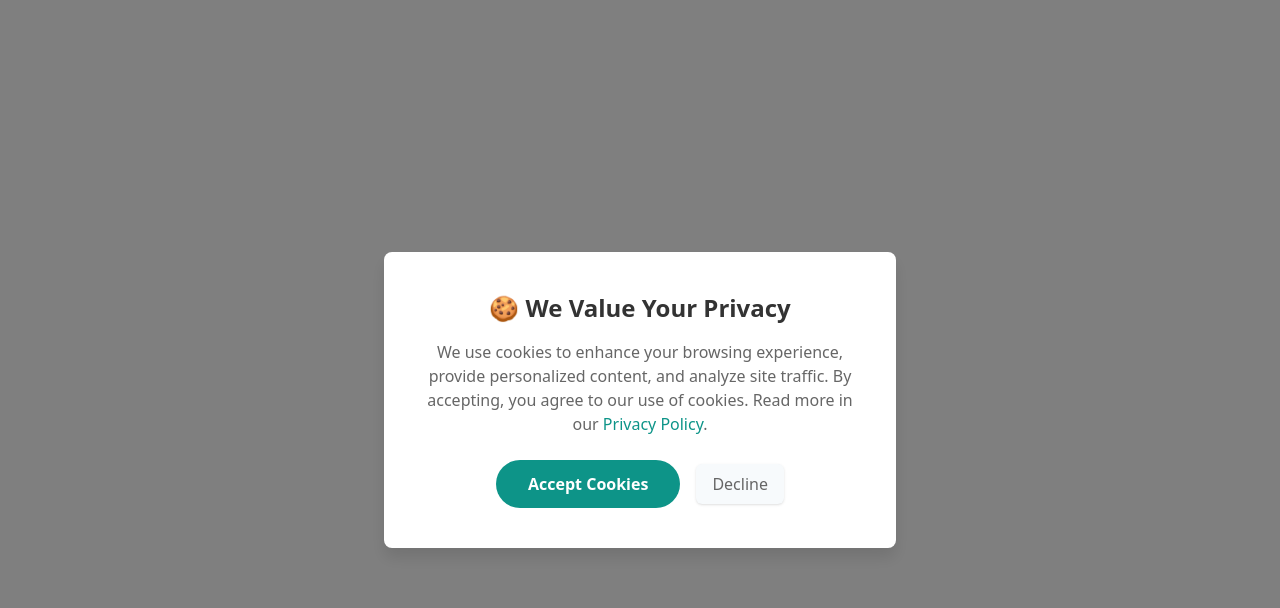
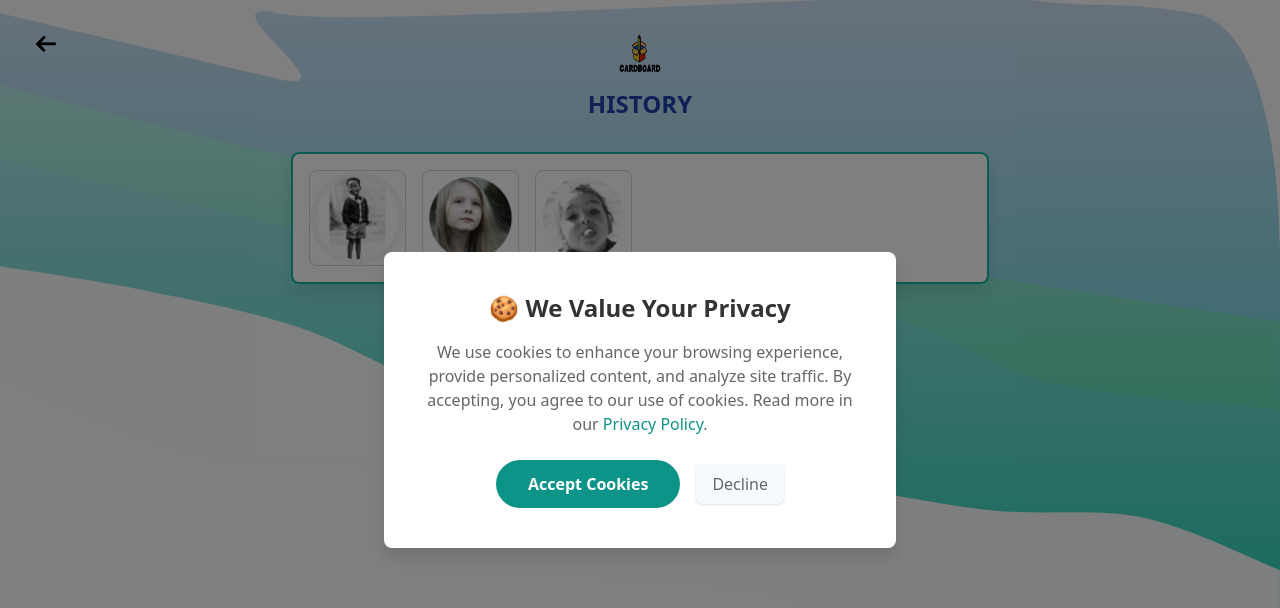
Before and after one commit to aganano-joshua/New-Frontend-Repo, a React (Vite) app: page /history in a window 1280 px wide. Shown: the top 608 px of the page. Built offline with nearby package versions, Linux system fonts and the light colour scheme.

Commit message:
Done with history and pop up

```diff
--- a/src/App.jsx
+++ b/src/App.jsx
@@ -14,6 +14,7 @@ import Rank from './Pages/Rank/Rank'
 import EditAccount from './Components/EditAccount/EditAccount'
 import InApp from './Components/InApp/InApp'
 import InChat from './Components/InChat/InChat'
+import DrawingHistory from './Components/DrawingHistory/DrawingHistory'
 
 function App() {
   return (
@@ -32,6 +33,7 @@ function App() {
         <Route path="/in-app" element={<InApp />} />
         <Route path="/edit-acc" element={<EditAccount />} />
         <Route path="/in-chat" element={<InChat />} />
+        <Route path="/history" element={<DrawingHistory />} />
       </Routes>
     </Router>
   );
--- a/src/Components/DrawingComponents/HeaderComponents.jsx
+++ b/src/Components/DrawingComponents/HeaderComponents.jsx
@@ -108,7 +108,7 @@ export const HeaderComponents = ({ saveDrawing, imageId, loading, onUndo }) => {
         setIsVisible(!isVisible);
     }
     return (
-        <div className='flex flex-row justify-between items-center h-[10rem] w-full pt-[20px] pb-[10px] absolute pl-[5px] pr-[10px] h-[5rem] z-10 bg-white'>
+        <div className='flex flex-row justify-between items-center w-full pt-[20px] pb-[10px] absolute pl-[5px] pr-[10px] h-[5rem] z-10 bg-white'>
             <MdOutlineArrowBackIosNew size={30} onClick={homePage} className="cursor-pointer"/>
             <div className="flex flex-row gap-4 justify-center items-center">
                 {/* <Button className='rounded-[20px] bg-[#096566]' id="sidebar-option2" onClick={onUndo}>Undo</Button> */}
--- /dev/null
+++ b/src/Components/DrawingHistory/DrawingHistory.jsx
@@ -0,0 +1,68 @@
+import React, { useState } from 'react';
+import { assets } from '../../../Images/asset';
+const images = [
+  { id: 1, src: assets.ellipse1, title: 'This Month' },
+  { id: 2, src: assets.ellipse, title: 'Pumpkin' },
+  { id: 3, src: assets.ellipse2, title: 'Fish' },
+  // Add more images as needed
+];
+
+function HistoryComponent() {
+  const [selectedImage, setSelectedImage] = useState(null);
+
+  const openImagePopup = (image) => {
+    setSelectedImage(image);
+  };
+
+  const closeImagePopup = () => {
+    setSelectedImage(null);
+  };
+
+  return (
+    <div className="body flex flex-col items-center min-h-screen py-8 px-4 ">
+              <img src={assets.vec} alt="arrow-back"  className='absolute top-9 left-9 cursor-pointer'/>
+
+      {/* Header */}
+      <header className="flex flex-col items-center mb-8">
+        <img src={assets.logo} alt="Logo" className="w-12 h-12 mb-2" />
+        <h1 className="text-2xl font-bold text-blue-800">HISTORY</h1>
+      </header>
+
+      {/* Image Grid */}
+      <div className="grid grid-cols-2 sm:grid-cols-3 md:grid-cols-4 lg:grid-cols-6 gap-4 p-4 bg-white rounded-lg shadow-lg border-2 border-teal-500">
+        {images.map((image) => (
+          <button
+            key={image.id}
+            onClick={() => openImagePopup(image)}
+            className="w-full h-16 sm:h-20 md:h-24 border border-gray-300 rounded-lg overflow-hidden"
+          >
+            <img src={image.src} alt={image.title} className="w-full h-full object-cover" />
+          </button>
+        ))}
+      </div>
+
+      {/* Popup */}
+      {selectedImage && (
+        <div className="fixed inset-0 flex items-center justify-center bg-black bg-opacity-50">
+          <div className="bg-white p-4 rounded-lg shadow-lg relative max-w-xs w-full sm:max-w-md md:max-w-lg">
+            <button
+              onClick={closeImagePopup}
+              className="absolute top-2 right-2 text-gray-600 hover:text-gray-900"
+            >
+              &times;
+            </button>
+            <img src={selectedImage.src} alt={selectedImage.title} className="w-full rounded-lg mb-4" />
+            <div className="flex justify-around mt-4">
+              {/* Add icons or buttons for download, share, and other actions */}
+              <button className="text-gray-600 hover:text-gray-900">🔗 Share</button>
+              <button className="text-gray-600 hover:text-gray-900">📥 Download</button>
+              <button className="text-gray-600 hover:text-gray-900">❤️ Favorite</button>
+            </div>
+          </div>
+        </div>
+      )}
+    </div>
+  );
+}
+
+export default HistoryComponent;
```
